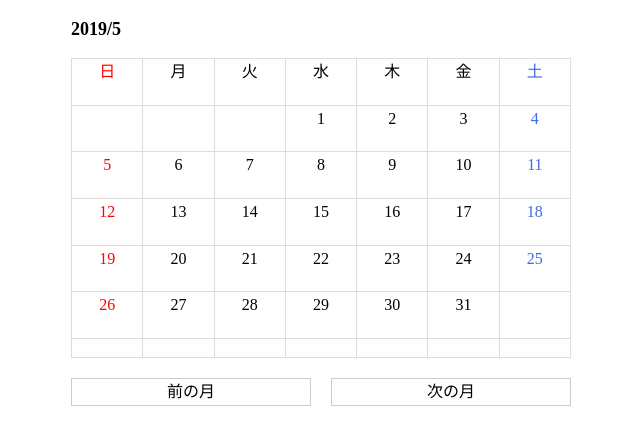
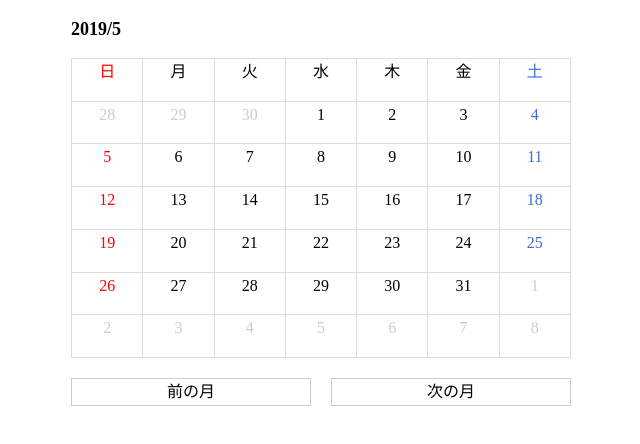
Before and after one commit to tanimotohikari/calendar, a plain HTML site: page index.html in a window 1280 px wide. Shown: the whole page, without its empty margins (319-959 px from the left). Drawn offline with Linux system fonts and the light colour scheme.

Commit message:
update:feat3 空き枠に日にちの表示（前月・次月）

```diff
--- a/css/module.css
+++ b/css/module.css
@@ -1,7 +1,3 @@
-
-
-
-
 /*----------
   btn
 ----------*/
@@ -15,3 +11,11 @@
 .btn:hover {
 	background-color: #ccc;
 }
+
+/*----------
+  utility
+----------*/
+
+.text-light {
+	color: #ccc !important;
+}
--- a/script/calendar.js
+++ b/script/calendar.js
@@ -1,12 +1,14 @@
 $(function() {
   const weeks = ['日', '月', '火', '水', '木', '金', '土'];
-	const date = new Date();
+  const date = new Date();
   const $prev = $('#prev');
   const $next = $('#next');
   const $calendar = $('#calendar');
 
   let currentYear = date.getFullYear();  // 年の取得
   let currentMonth = date.getMonth() + 1; // 返される値は 0～11なので+1する
+  let lastMonthEndDate = new Date(currentYear, currentMonth - 1, 0) // 前月の最後の日
+  let lastMonthendDayCount = lastMonthEndDate.getDate() // 前月の末日
 
 	// ▼new Date()で第一引数に年、第二引数に月、第三引数に-1で月の最初,0で月の最後を取得できる
 	// うるう年も簡単に判定できる
@@ -23,18 +25,16 @@ $(function() {
     }
 
     let startDate = new Date(currentYear, currentMonth - 1, 1);
-    let startDate2 = new Date(currentYear, currentMonth, 1);
+    let startDay = startDate.getDay(); // 月の最初の日の曜日を取得
+
     let endDate = new Date(currentYear, currentMonth, 0);
-
     let endDayCount = endDate.getDate(); // 月の末日
-    let startDay = startDate.getDay(); // 月の最初の日の曜日を取得
 
     let dayCount = 1; // 日にちのカウント
     let calendarHtml = ''; // HTMLを組み立てる変数
 
-    // TODO テンプレートリテラルで書き直す
-    calendarHtml += '<h1 class="l-bottom">' + currentYear + '/' + currentMonth + '</h1>';
-    calendarHtml += '<table class="l-full l-calendar">';
+    calendarHtml += `<h1 class='l-bottom'>${ currentYear }/${ currentMonth }</h1>`;
+    calendarHtml += `<table class='l-full l-calendar'>`;
 
     // 曜日の行を作成
     for (let i = 0; i < weeks.length; i++) {
@@ -47,12 +47,15 @@ $(function() {
       for (let d = 0; d < 7; d++) {
         if (w == 0 && d < startDay) {
           // 1行目で1日の曜日の前
-          calendarHtml += '<td></td>';
+          let num = lastMonthendDayCount - startDay + d + 1;
+          calendarHtml += `<td class='text-light'>${ num }</td>`;
         } else if (dayCount > endDayCount) {
-          // 末尾の日数を超えた
-          calendarHtml += '<td></td>';
+          // 末尾の日数を超えた場合
+          let num = dayCount - endDayCount;
+          calendarHtml += `<td class='text-light'>${ num }</td>`;
+          dayCount++;
         } else {
-          calendarHtml += '<td>' + dayCount + '</td>';
+          calendarHtml += `<td>${ dayCount }</td>`;
           dayCount++;
         }
       }
```
